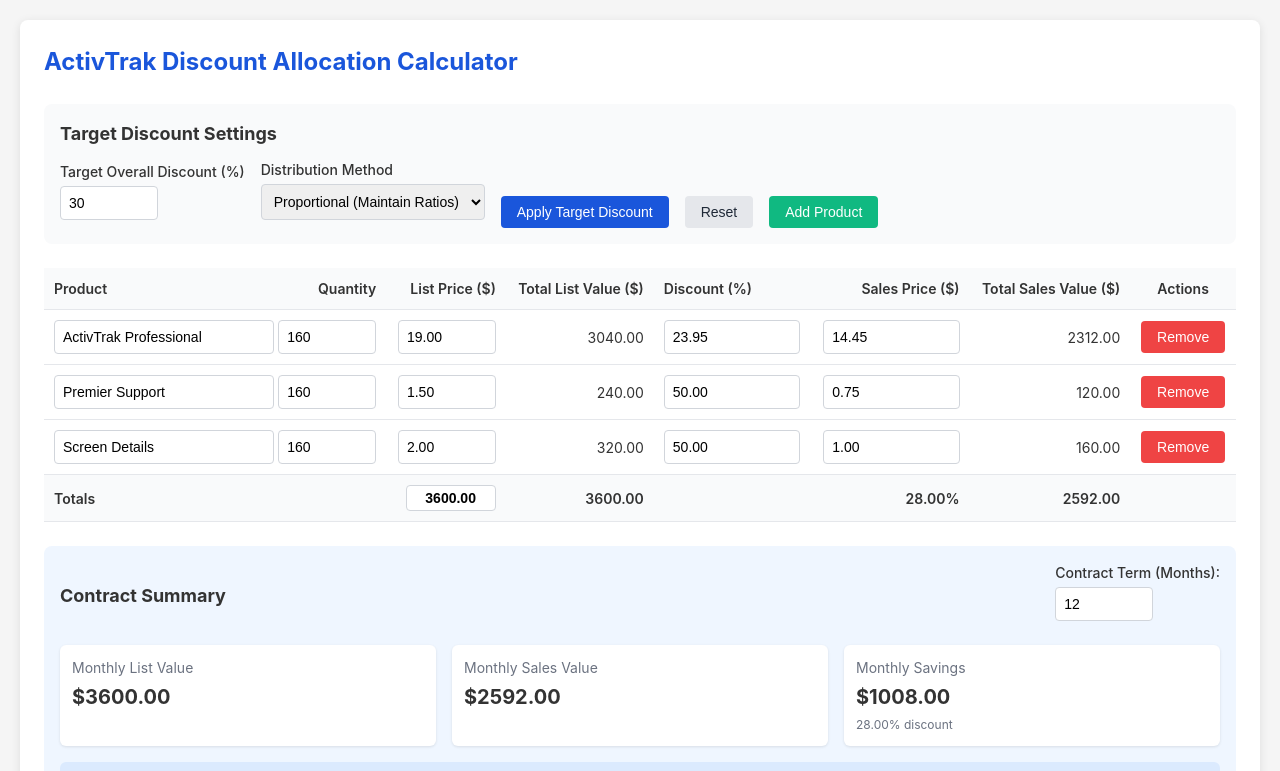
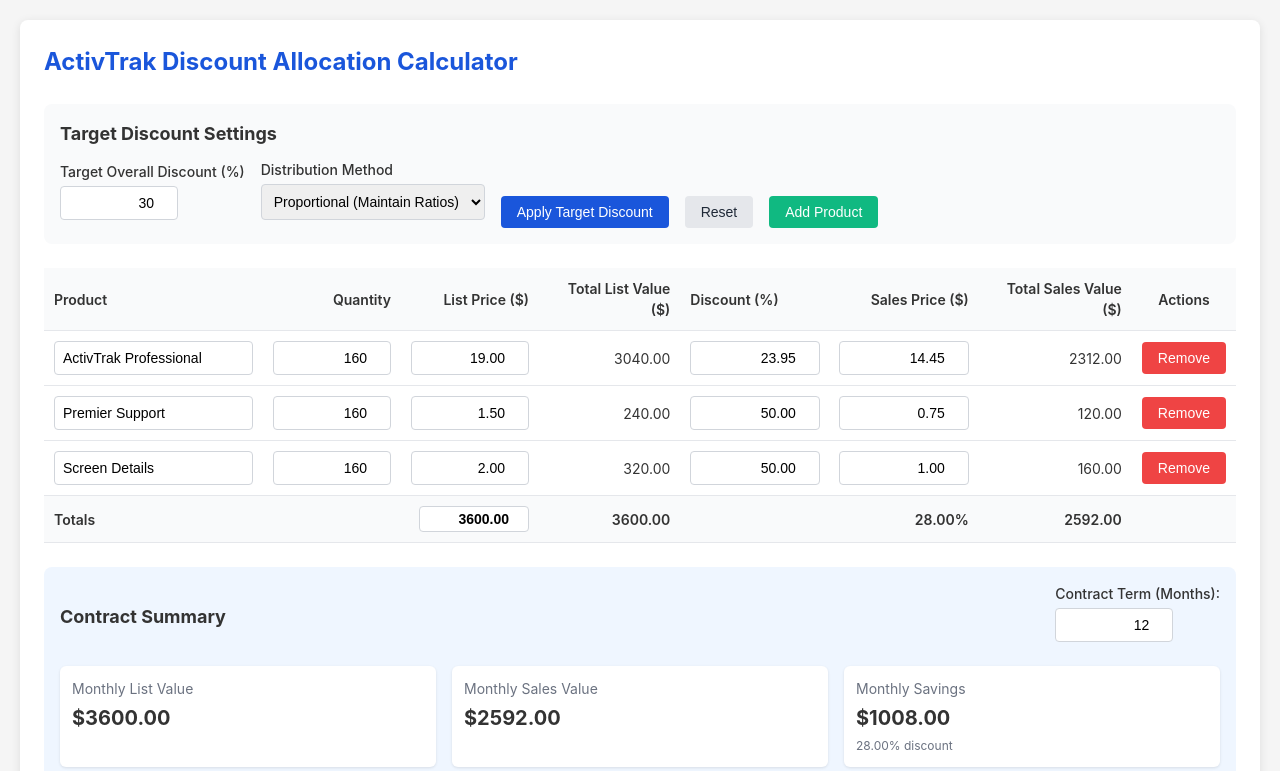
Before and after one commit to joevelatini/Activtrak-Discount-Calculator, a plain HTML site: page index.html in a window 1280 px wide. Shown: the top 771 px of the page. Drawn offline with Linux system fonts and the light colour scheme.

Commit message:
Update index.html

```diff
--- a/index.html
+++ b/index.html
@@ -69,11 +69,12 @@
         }
 
         input[type="number"] {
-            width: 80px;
+            width: 100px;
         }
 
-        .text-input {
-            width: 100%;
+        .number-input {
+            text-align: right;
+            width: 100px;
         }
 
         button {
@@ -468,35 +469,39 @@
                 document.getElementById('add-product').addEventListener('click', () => this.addProduct());
 
                 // Target discount and distribution method
-                document.getElementById('target-discount').addEventListener('input', (e) => {
+                document.getElementById('target-discount').addEventListener('change', (e) => {
                     this.targetDiscount = parseFloat(e.target.value) || 0;
                 });
+                document.getElementById('target-discount').className = 'number-input';
 
                 document.getElementById('distribution-method').addEventListener('change', (e) => {
                     this.distributionMethod = e.target.value;
                 });
 
                 // Contract months
-                document.getElementById('contract-months').addEventListener('input', (e) => {
+                document.getElementById('contract-months').addEventListener('change', (e) => {
                     this.months = parseInt(e.target.value) || 1;
                     this.render();
                 });
+                document.getElementById('contract-months').className = 'number-input';
 
                 // Total list price input
-                document.getElementById('total-list-price').addEventListener('input', (e) => {
+                document.getElementById('total-list-price').addEventListener('change', (e) => {
                     const newTotalListValue = parseFloat(e.target.value);
                     if (!isNaN(newTotalListValue)) {
                         this.adjustToTargetListValue(newTotalListValue);
                     }
                 });
+                document.getElementById('total-list-price').className = 'editable-total number-input';
 
                 // Contract sales value input
-                document.getElementById('contract-sales-value').addEventListener('input', (e) => {
+                document.getElementById('contract-sales-value').addEventListener('change', (e) => {
                     const newTotalSalesValue = parseFloat(e.target.value);
                     if (!isNaN(newTotalSalesValue)) {
                         this.adjustToTargetSalesValue(newTotalSalesValue);
                     }
                 });
+                document.getElementById('contract-sales-value').className = 'summary-input number-input';
             }
 
             loadInitialProducts() {
@@ -677,7 +682,8 @@
                 quantityInput.type = 'number';
                 quantityInput.value = product.quantity;
                 quantityInput.min = '1';
-                quantityInput.addEventListener('input', (e) => {
+                quantityInput.className = 'number-input';
+                quantityInput.addEventListener('change', (e) => {
                     const value = parseInt(e.target.value) || 0;
                     product.updateQuantity(value);
                     this.render();
@@ -692,7 +698,8 @@
                 listPriceInput.value = product.listPrice.toFixed(2);
                 listPriceInput.min = '0';
                 listPriceInput.step = '0.01';
-                listPriceInput.addEventListener('input', (e) => {
+                listPriceInput.className = 'number-input';
+                listPriceInput.addEventListener('change', (e) => {
                     const value = parseFloat(e.target.value) || 0;
                     product.updateListPrice(value);
                     this.render();
@@ -721,7 +728,8 @@
                 discountInput.max = '99.99';
                 discountInput.step = '0.01';
                 discountInput.style.width = '40%';
-                discountInput.addEventListener('input', (e) => {
+                discountInput.className = 'number-input';
+                discountInput.addEventListener('change', (e) => {
                     const value = parseFloat(e.target.value) || 0;
                     product.updateDiscount(value);
                     this.render();
@@ -733,7 +741,8 @@
                 salesPriceInput.min = '0';
                 salesPriceInput.step = '0.01';
                 salesPriceInput.style.width = '40%';
-                salesPriceInput.addEventListener('input', (e) => {
+                salesPriceInput.className = 'number-input';
+                salesPriceInput.addEventListener('change', (e) => {
                     const value = parseFloat(e.target.value) || 0;
                     product.updateSalesPrice(value);
                     this.render();
```
